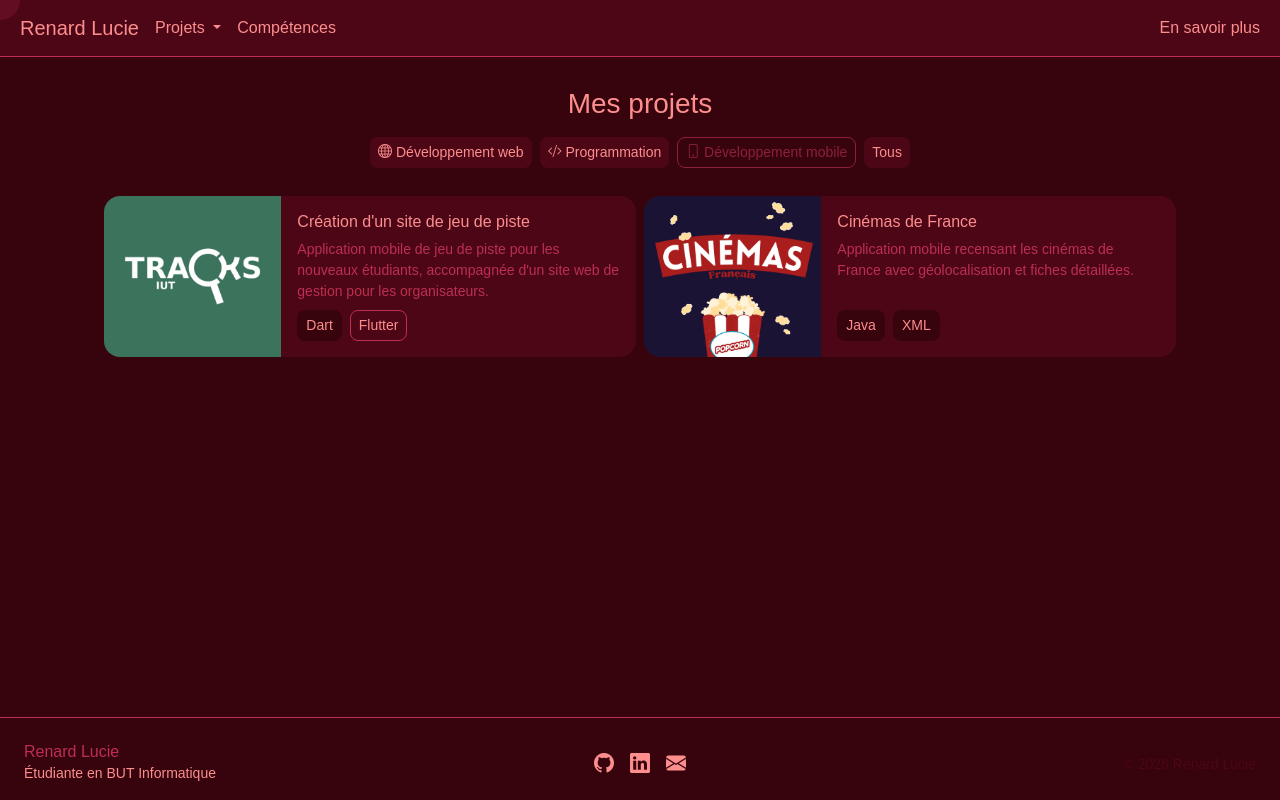
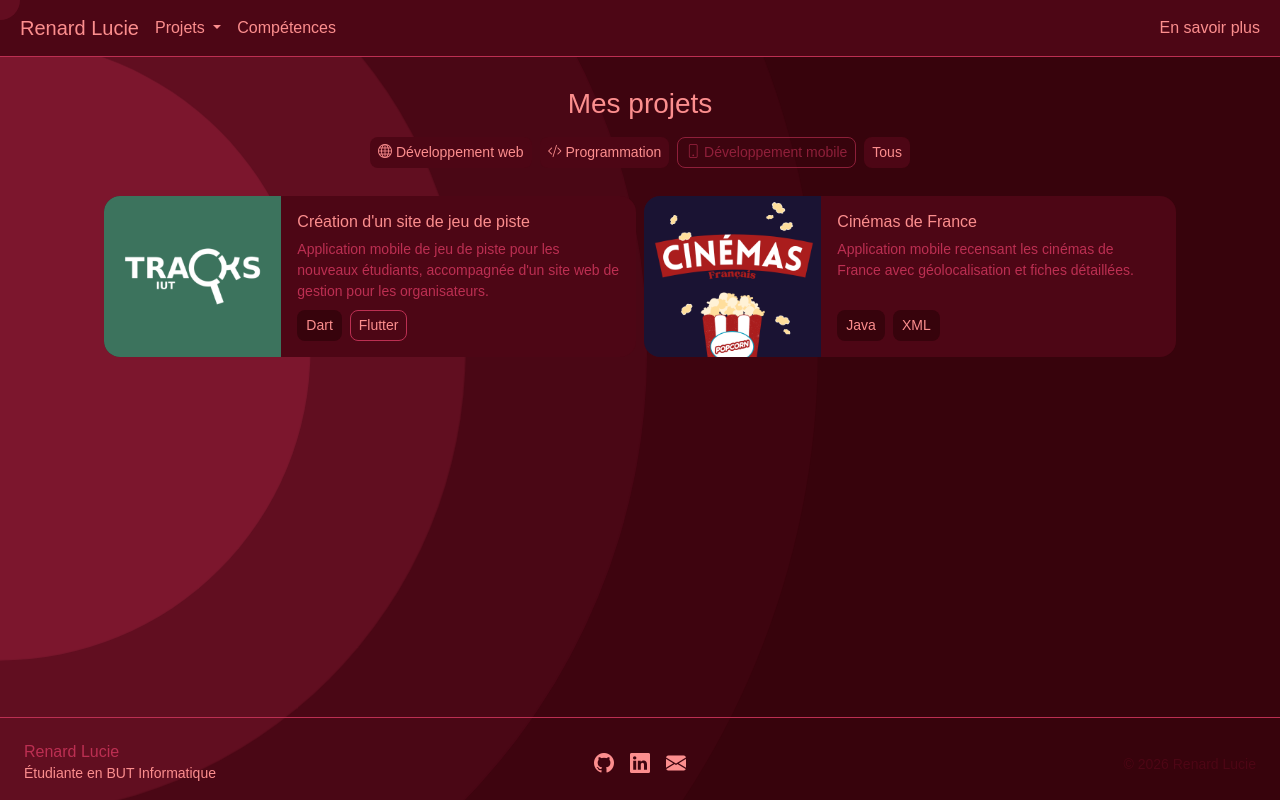
Before and after one commit to Lucie05FR/portfolio2026, an Angular app: page /projects/Mobile in a window 1280 px wide. Shown: the top 800 px of the page. Built offline with nearby package versions, Linux system fonts and the light colour scheme; a web font is replaced by a local one.

Commit message:
effet background

```diff
--- a/src/app/app.component.html
+++ b/src/app/app.component.html
@@ -4,6 +4,11 @@
   [style.left.px]="bubbleX"
   [style.top.px]="bubbleY"
 ></div>
+
+<div id="circle-medium"></div>
+<div id="circle-large"></div>
+<div id="circle-xlarge"></div>
+<div id="circle-xxlarge"></div>
 
 <nav
   class="navbar navbar-expand-lg border-bottom navbar-dark bg-secondary sticky-top"
--- a/src/app/app.component.scss
+++ b/src/app/app.component.scss
@@ -51,3 +51,64 @@ i:hover {
 i {
   transition: all 0.3s ease;
 }
+
+// ----- background animation -----
+#circle-medium, #circle-large, #circle-xlarge, #circle-xxlarge {
+  -webkit-animation: circle-small-scale 3s ease-in-out infinite alternate;
+  animation: circle-small-scale 3s ease-in-out infinite alternate;
+  animation-timing-function: cubic-bezier(0.6, 0, 0.4, 1);
+  position: absolute;
+  z-index: -1;
+  animation-delay: 0.3s;
+  top: 50px;
+  left: -300px;
+  background: var(--bs-primary);
+  width: 600px;
+  height: 600px;
+  border-radius: 50%;
+  opacity: 0.3;
+}
+
+#circle-large {
+  top: -100px;
+  left: -450px;
+  width: 900px;
+  height: 900px;
+  opacity: 0.2;
+}
+
+#circle-xlarge {
+  animation-delay: 0.9s;
+  top: -250px;
+  left: -600px;
+  width: 1200px;
+  height: 1200px;
+  opacity: 0.1;
+}
+
+#circle-xxlarge {
+  animation-delay: 1.2s;
+  top: -400px;
+  left: -750px;
+  width: 1500px;
+  height: 1500px;
+  opacity: 0.05;
+}
+
+@-webkit-keyframes circle-small-scale {
+  0% {
+    -webkit-transform: scale(1);
+  }
+  100% {
+    -webkit-transform: scale(1.1);
+  }
+}
+
+@keyframes circle-small-scale {
+  0% {
+    transform: scale(1);
+  }
+  100% {
+    transform: scale(1.1);
+  }
+}
```
